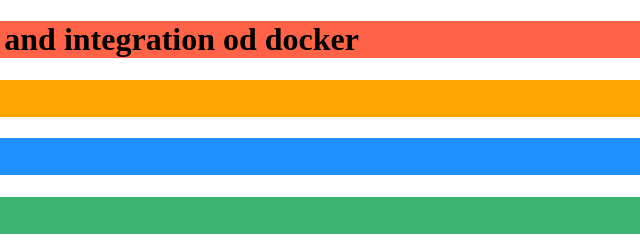
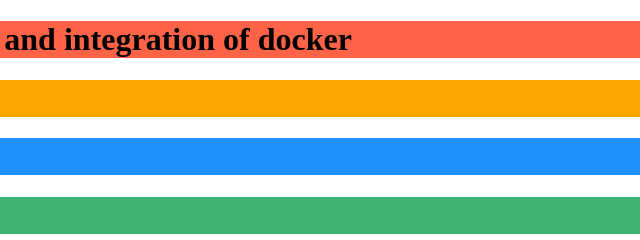
Before and after one commit to imswapnil99/jenkins-docker, a plain HTML site: page index.html in a window 1280 px wide. Shown: the top 240 px of the page, 273-913 px from the left. Drawn offline with Linux system fonts and the light colour scheme.

Commit message:
Update index.html

```diff
--- a/index.html
+++ b/index.html
@@ -2,7 +2,7 @@
 <html>
 <body>
 
-<h1 style="background-color:Tomato;">Welcome to devops and integration od docker</h1>
+<h1 style="background-color:Tomato;">Welcome to devops and integration of docker</h1>
 <h1 style="background-color:Orange;">Docker</h1>
 <h1 style="background-color:DodgerBlue;">MlOps</h1>
 <h1 style="background-color:MediumSeaGreen;">Prometheus9100</h1>
```
